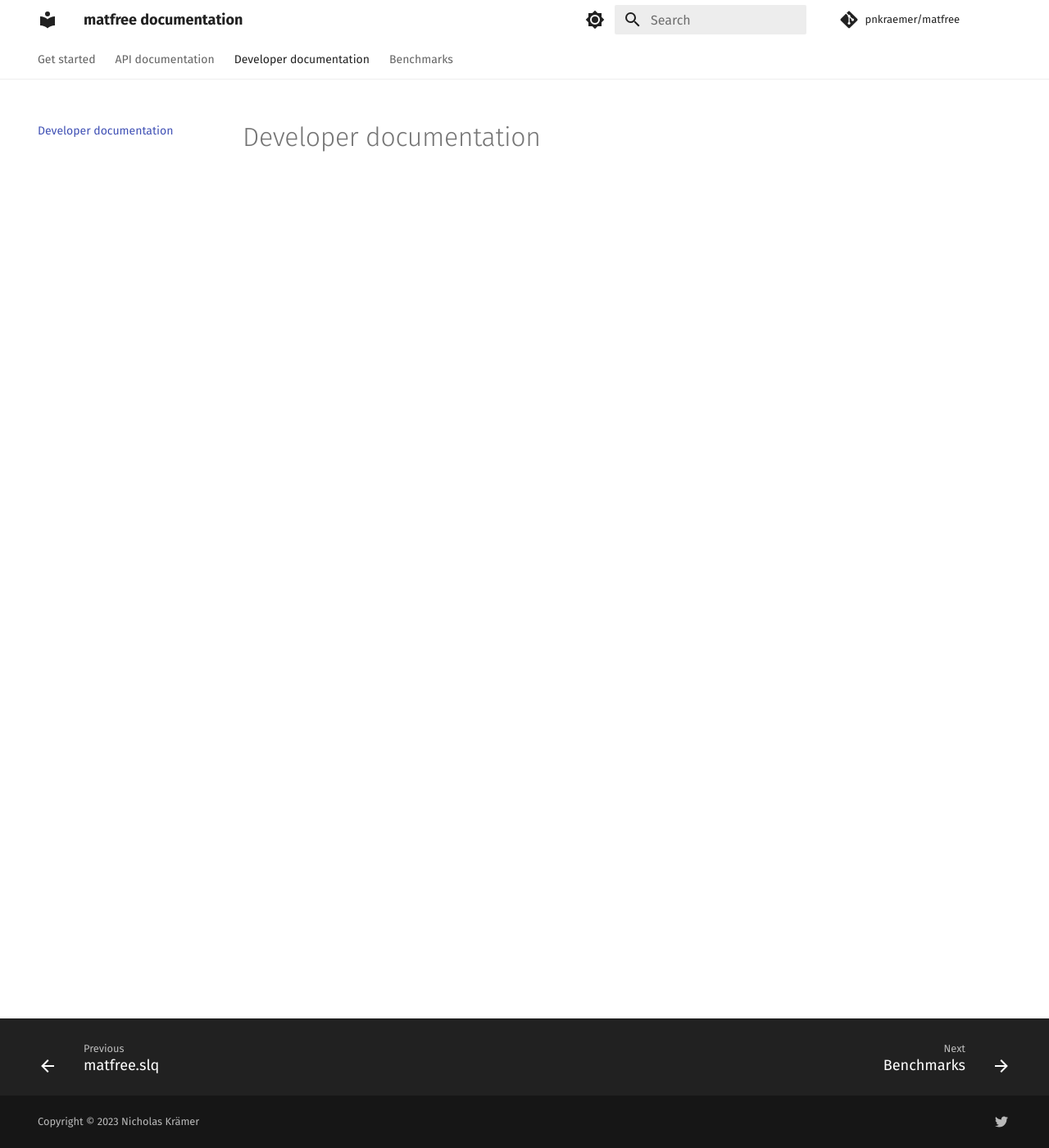
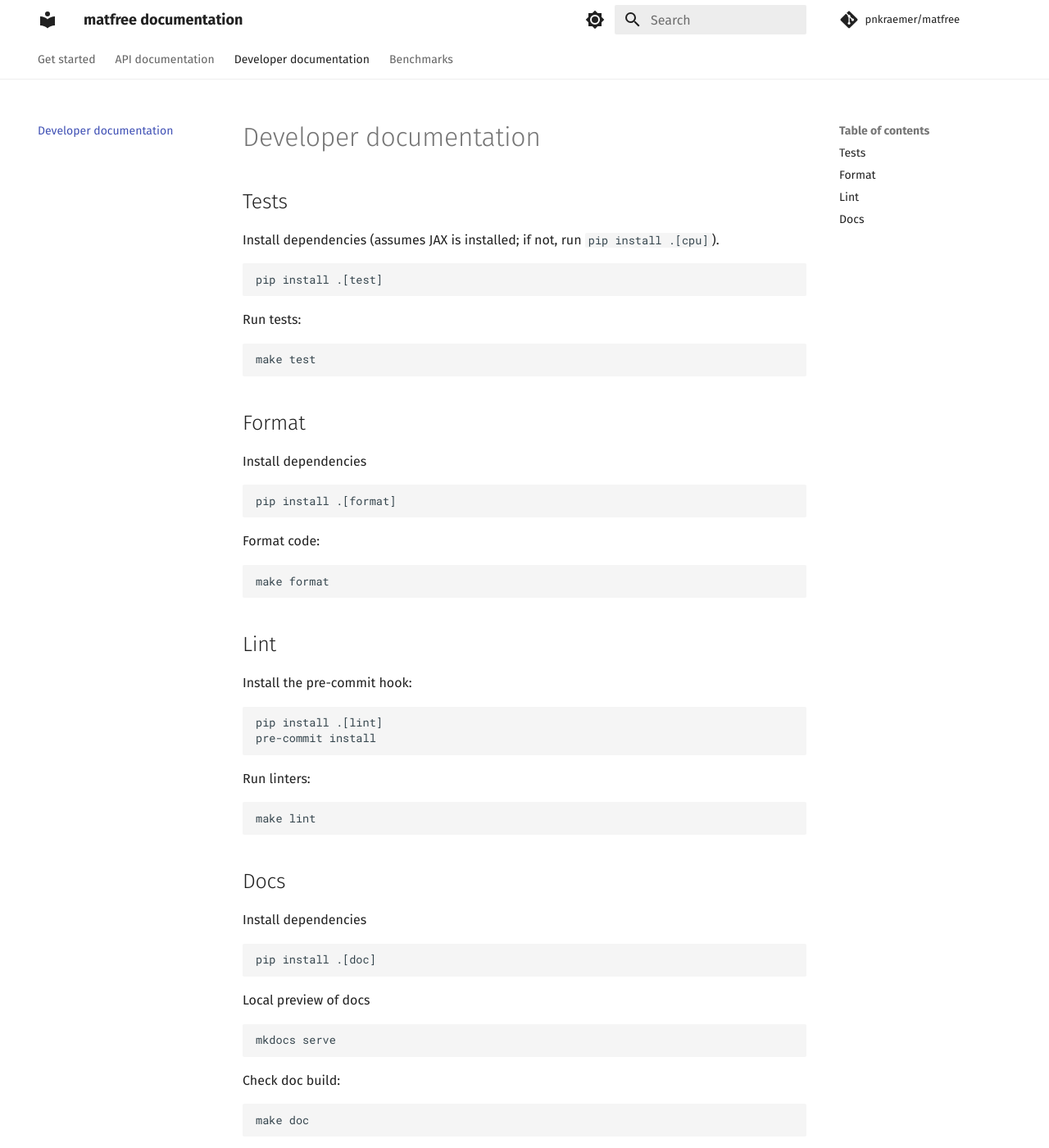
Before and after one commit to pnkraemer/matfree, an MkDocs documentation site: the page built from docs/dev/index.md, in a window 1280 px wide and 1400 px high. Shown: the whole window at 82% size. Built offline with MkDocs 1.6.1 and Material for MkDocs 9.7.7, drawn with Linux system fonts in a browser that asks for light colours; comment, search, counter and statistics services are not loaded.

Commit message:
Drafted a dev guide

````diff
--- a/docs/dev/index.md
+++ b/docs/dev/index.md
@@ -1 +1,63 @@
 # Developer documentation
+
+## Tests
+
+Install dependencies (assumes JAX is installed; if not, run `pip install .[cpu]`).
+```commandline
+pip install .[test]
+```
+
+
+Run tests:
+
+```commandline
+make test
+```
+
+## Format
+
+Install dependencies
+```commandline
+pip install .[format]
+```
+
+Format code:
+```commandline
+make format
+```
+
+## Lint
+
+Install the pre-commit hook:
+
+```commandline
+pip install .[lint]
+pre-commit install
+
+```
+
+Run linters:
+
+```commandline
+make lint
+```
+
+## Docs
+
+
+Install dependencies
+```commandline
+pip install .[doc]
+```
+
+
+Local preview of docs
+
+```commandline
+mkdocs serve
+```
+
+Check doc build:
+```commandline
+make doc
+```
--- a/setup.cfg
+++ b/setup.cfg
@@ -22,8 +22,6 @@ test =
 lint =
     %(test)s
     pre-commit
-    ruff
-    mypy
 format =
     isort
     black
````
Also changed, not shown: README.md (+7 -3 lines), 1 other file.
